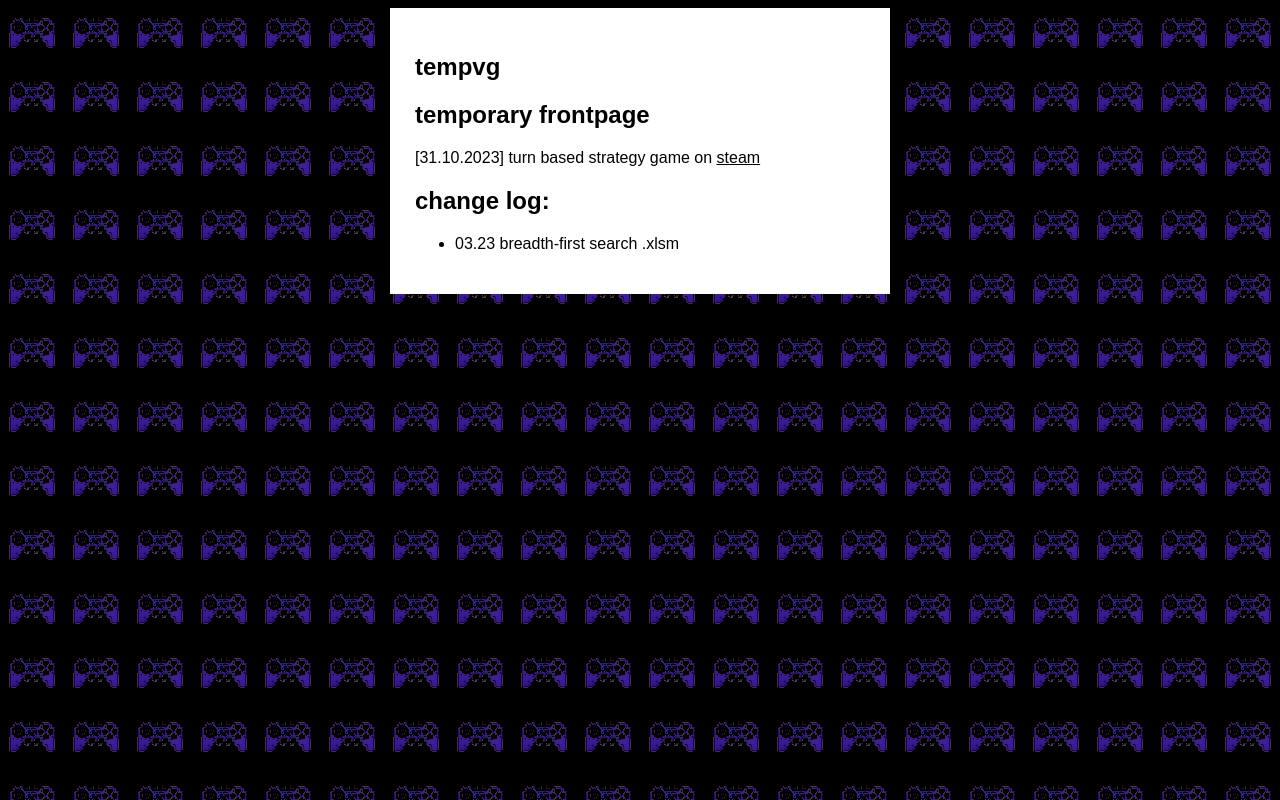
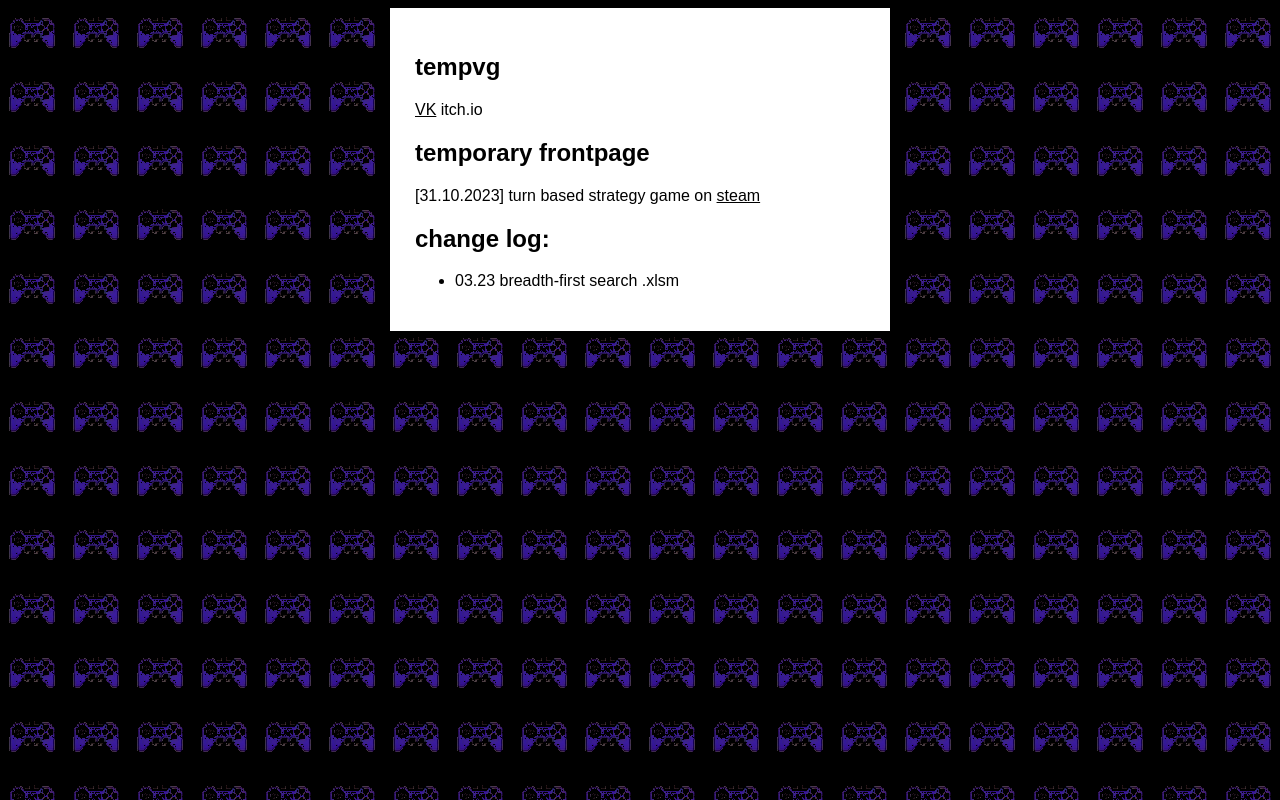
Before and after one commit to fnantokhin/fnantokhin.github.io, a plain HTML site: page index.html in a window 1280 px wide. Drawn offline with Linux system fonts and the light colour scheme.

Commit message:
Add links to social media

```diff
--- a/index.html
+++ b/index.html
@@ -10,6 +10,10 @@
 		<main>
 			<section>
 				<h1>tempvg</h1>
+				<article class='links'>
+					<p><a href="https://vk.com/club203649445">VK</a></p>
+					<p>itch.io</p>
+				</article>
 				<h2>temporary frontpage</h2>
 				<article class='description'>
 				<p>[31.10.2023] turn based strategy game on <a href="https://store.steampowered.com/">steam</a></p>
```
